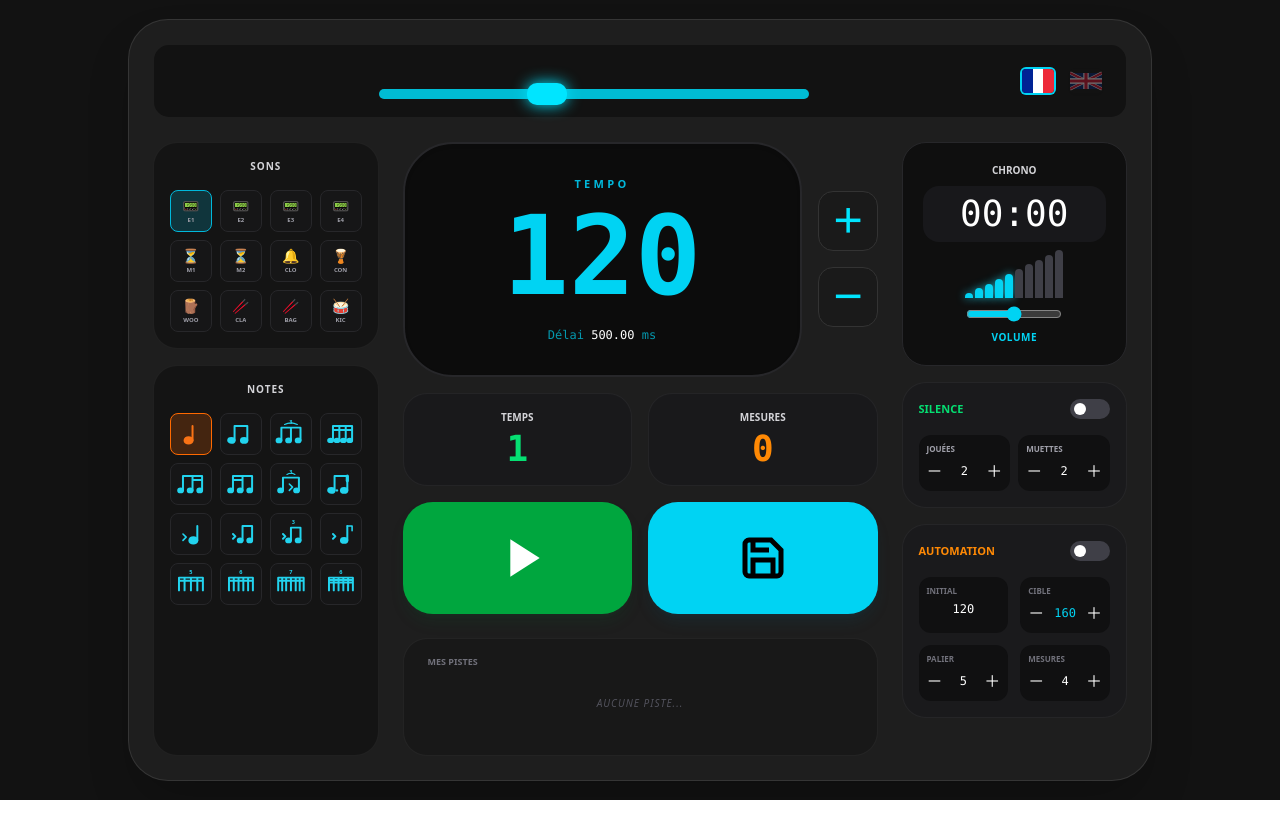
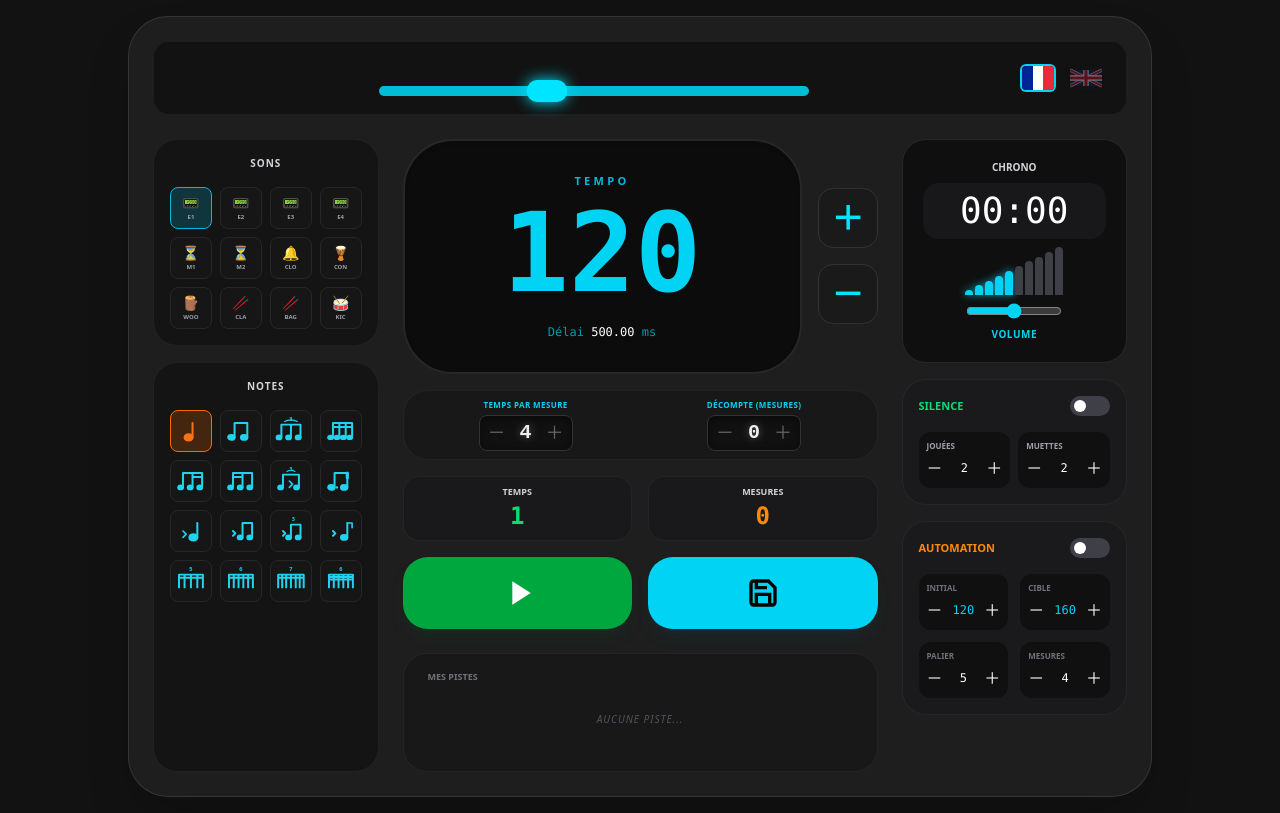
Before and after one commit to Thomas92230/metronome-music, a Next.js app: page / in a window 1280 px wide. Built offline with nearby package versions, Linux system fonts and the light colour scheme.

Commit message:
beats per bar/precount bars

```diff
--- a/app/page.tsx
+++ b/app/page.tsx
@@ -6,31 +6,48 @@ import { useMetronome } from "../hooks/useMetronome";
 import { VolumeControl } from "../components/Volume.Control";
 
 // ==========================================================
-// --- HOOK POUR LE DÉFILEMENT RAPIDE (LONG PRESS) ---
+// --- UTILS & HOOKS ---
 // ==========================================================
-function useLongPress(callback: () => void, ms = 150) {
+
+function useLongPress(callback: () => void) {
   const timerRef = useRef<NodeJS.Timeout | null>(null);
   const intervalRef = useRef<NodeJS.Timeout | null>(null);
+  const callbackRef = useRef(callback);
+
+  useEffect(() => {
+    callbackRef.current = callback;
+  }, [callback]);
 
   const start = useCallback(() => {
-    callback();
+    callbackRef.current();
+
     timerRef.current = setTimeout(() => {
-      intervalRef.current = setInterval(() => {
-        callback();
-      }, 50);
-    }, 500);
-  }, [callback]);
+      let speed = 150;
+      const run = () => {
+        callbackRef.current();
+        speed = Math.max(30, speed * 0.85);
+        intervalRef.current = setTimeout(run, speed);
+      };
+      run();
+    }, 400);
+  }, []);
 
   const stop = useCallback(() => {
     if (timerRef.current) clearTimeout(timerRef.current);
-    if (intervalRef.current) clearInterval(intervalRef.current);
+    if (intervalRef.current) clearTimeout(intervalRef.current);
   }, []);
 
-  return { onMouseDown: start, onMouseUp: stop, onMouseLeave: stop, onTouchStart: start, onTouchEnd: stop };
+  return {
+    onMouseDown: start,
+    onMouseUp: stop,
+    onMouseLeave: stop,
+    onTouchStart: start,
+    onTouchEnd: stop,
+  };
 }
 
 // ==========================================================
-// --- MOTEUR DE RENDU DES ICÔNES SVG ---
+// --- COMPOSANTS GRAPHIQUES (SVG) ---
 // ==========================================================
 const NoteIcon = ({ id, active }: { id: string; active: boolean }) => {
   const color = active ? "#f97316" : "#22d3ee";
@@ -92,7 +109,7 @@ const NoteIcon = ({ id, active }: { id: string; active: boolean }) => {
 };
 
 // ==========================================================
-// --- DONNÉES ET CONFIGURATION ---
+// --- CONSTANTES & TRADUCTIONS ---
 // ==========================================================
 interface SavedTrack { id: number; name: string; bpm: number; instrument: string; }
 
@@ -103,7 +120,8 @@ const translations = {
     jouees: "JOUÉES", muettes: "MUETTES", automation: "AUTOMATION",
     cible: "CIBLE", saveTitle: "ENREGISTRER LA PISTE",
     placeholder: "Nom de la piste...", cancel: "ANNULER", save: "VALIDER",
-    pistes: "MES PISTES", notes: "NOTES"
+    pistes: "MES PISTES", notes: "NOTES",
+    tempsParMesure: "Temps par mesure", decompte: "Décompte (mesures)"
   },
   en: {
     sons: "SOUNDS", tempo: "TEMPO", delai: "Delay", temps: "BEAT",
@@ -111,7 +129,8 @@ const translations = {
     jouees: "PLAYED", muettes: "MUTED", automation: "AUTOMATION",
     cible: "TARGET", saveTitle: "SAVE TRACK",
     placeholder: "Track name...", cancel: "CANCEL", save: "SAVE",
-    pistes: "MY TRACKS", notes: "NOTES"
+    pistes: "MY TRACKS", notes: "NOTES",
+    tempsParMesure: "Beats per measure", decompte: "Countdown (measures)"
   }
 };
 
@@ -124,14 +143,12 @@ const instruments = [
   { id: "sticks", name: "Bag", icon: "🥢" }, { id: "kick", name: "Kic", icon: "🥁" },
 ];
 
-const noteSubdivisions = [
+const noteSubdivisions: { id: Engine.Subdivision }[] = [
   { id: "quarter" }, { id: "eighth" }, { id: "triplet" }, { id: "sixteenth" },
   { id: "1e2d" }, { id: "2d1e" }, { id: "shuffle" }, { id: "1-4-16" },
   { id: "offbeat" }, { id: "2-4-16" }, { id: "2-3-trip" }, { id: "3-4-16" },
   { id: "quintolet" }, { id: "sextolet" }, { id: "septolet" }, { id: "trinaire" },
-] as const;
-
-type SubdivisionId = typeof noteSubdivisions[number]["id"];
+];
 
 // ==========================================================
 // --- COMPOSANT PRINCIPAL ---
@@ -143,11 +160,15 @@ export default function MetronomePro() {
   const [isPlaying, setIsPlaying] = useState(false);
   const [bpm, setBpm] = useState(120);
   const [activeInstrument, setActiveInstrument] = useState("elec_1");
-  const [activeSub, setActiveSub] = useState<SubdivisionId>("quarter");
+  const [activeSub, setActiveSub] = useState<Engine.Subdivision>("quarter");
   const [seconds, setSeconds] = useState(0);
   const [totalMeasures, setTotalMeasures] = useState(0);
   const [flash, setFlash] = useState(false);
   const [currentBeatState, setCurrentBeatState] = useState(0);
+
+  // --- NOUVEAUX ÉTATS ---
+  const [beatsPerMeasure, setBeatsPerMeasure] = useState(4);
+  const [countdownMeasures, setCountdownMeasures] = useState(0);
 
   const [silentMode, setSilentMode] = useState({ enabled: false, audible: 2, silent: 2 });
   const [automation, setAutomation] = useState({ enabled: false, targetBpm: 160, intervalValue: 4, step: 5 });
@@ -158,13 +179,38 @@ export default function MetronomePro() {
 
   const { currentBpm } = useMetronome();
   const displayBpm = isPlaying ? Math.round(currentBpm) : bpm;
-  const delayMs = (60000 / displayBpm).toFixed(2);
+  const delayMs = (60000 / (displayBpm || 1)).toFixed(2);
+
+  // --- LOGIQUE MÉTIER ---
+  const updateBpm = useCallback((val: number) => {
+    const newBpm = Math.min(Math.max(val, 10), 300);
+    setBpm(newBpm);
+    Engine.setTempo(newBpm);
+  }, []);
+
+  const handleBpmPlus = useLongPress(() => updateBpm(bpm + 1));
+  const handleBpmMinus = useLongPress(() => updateBpm(bpm - 1));
+
+  // Handlers pour Temps par mesure
+  const handleBeatsPlus = useLongPress(() => {
+    const newVal = Math.min(32, beatsPerMeasure + 1);
+    setBeatsPerMeasure(newVal);
+    Engine.setBeatsPerMeasure?.(newVal);
+  });
+  const handleBeatsMinus = useLongPress(() => {
+    const newVal = Math.max(1, beatsPerMeasure - 1);
+    setBeatsPerMeasure(newVal);
+    Engine.setBeatsPerMeasure?.(newVal);
+  });
+
+  // Handlers pour Décompte
+  const handleCountdownPlus = useLongPress(() => setCountdownMeasures(prev => Math.min(16, prev + 1)));
+  const handleCountdownMinus = useLongPress(() => setCountdownMeasures(prev => Math.max(0, prev - 1)));
 
   const handleAudiblePlus = useLongPress(() => setSilentMode(s => ({...s, audible: s.audible + 1})));
   const handleAudibleMinus = useLongPress(() => setSilentMode(s => ({...s, audible: Math.max(1, s.audible - 1)})));
   const handleSilentPlus = useLongPress(() => setSilentMode(s => ({...s, silent: s.silent + 1})));
   const handleSilentMinus = useLongPress(() => setSilentMode(s => ({...s, silent: Math.max(1, s.silent - 1)})));
-
   const handleTargetPlus = useLongPress(() => setAutomation(a => ({...a, targetBpm: Math.min(300, a.targetBpm + 1)})));
   const handleTargetMinus = useLongPress(() => setAutomation(a => ({...a, targetBpm: Math.max(10, a.targetBpm - 1)})));
   const handleStepPlus = useLongPress(() => setAutomation(a => ({...a, step: a.step + 1})));
@@ -172,12 +218,7 @@ export default function MetronomePro() {
   const handleIntervalPlus = useLongPress(() => setAutomation(a => ({...a, intervalValue: a.intervalValue + 1})));
   const handleIntervalMinus = useLongPress(() => setAutomation(a => ({...a, intervalValue: Math.max(1, a.intervalValue - 1)})));
 
-  // --- EFFETS ---
-
-  // Synchronise le Mode Silence avec le moteur audio
-  useEffect(() => {
-    Engine.setSilentMode(silentMode);
-  }, [silentMode]);
+  useEffect(() => { Engine.setSilentMode(silentMode); }, [silentMode]);
 
   useEffect(() => {
     const unsubscribe = Engine.onBeat((beat, isAccent) => {
@@ -193,11 +234,22 @@ export default function MetronomePro() {
     return () => unsubscribe();
   }, []);
 
-  const updateBpm = useCallback((val: number) => {
-    const newBpm = Math.min(Math.max(val, 10), 300);
-    setBpm(newBpm);
-    Engine.setTempo(newBpm);
-  }, []);
+  useEffect(() => {
+    Engine.setTempoRamp({
+      enabled: automation.enabled,
+      targetBpm: automation.targetBpm,
+      step: automation.step,
+      everyBars: automation.intervalValue
+    });
+  }, [automation]);
+
+  useEffect(() => {
+    let interval: NodeJS.Timeout | null = null;
+    if (isPlaying) {
+      interval = setInterval(() => setSeconds(s => s + 1), 1000);
+    }
+    return () => { if (interval) clearInterval(interval); };
+  }, [isPlaying]);
 
   const toggleMetronome = useCallback(async () => {
     if (isPlaying) {
@@ -225,23 +277,6 @@ export default function MetronomePro() {
     setSavedTracks(savedTracks.filter(t => t.id !== id));
   };
 
-  useEffect(() => {
-    Engine.setTempoRamp({
-      enabled: automation.enabled,
-      targetBpm: automation.targetBpm,
-      step: automation.step,
-      everyBars: automation.intervalValue
-    });
-  }, [automation]);
-
-  useEffect(() => {
-    let interval: NodeJS.Timeout | null = null;
-    if (isPlaying) {
-      interval = setInterval(() => setSeconds(s => s + 1), 1000);
-    }
-    return () => { if (interval) clearInterval(interval); };
-  }, [isPlaying]);
-
   return (
     <main className={`flex items-center justify-center min-h-screen transition-all duration-100 ${flash ? 'bg-cyan-500/20' : 'bg-[#121212]'} p-4 text-white font-sans`}>
 
@@ -254,6 +289,32 @@ export default function MetronomePro() {
         .btn-mini { @apply bg-black/40 hover:bg-white/10 text-white w-6 h-6 flex items-center justify-center rounded-md text-xs font-bold transition-all active:scale-90; }
         .tracks-scrollbar::-webkit-scrollbar { height: 6px; }
         .tracks-scrollbar::-webkit-scrollbar-thumb { background: #00bcd4; border-radius: 10px; }
+
+        .digital-display {
+           background: #111;
+           border-radius: 8px; /* Réduit */
+           padding: 2px 8px; /* Réduit */
+           display: flex;
+           align-items: center;
+           gap: 8px; /* Réduit */
+           box-shadow: inset 0 2px 10px rgba(0,0,0,0.5);
+           border: 1px solid #333;
+        }
+        .digital-value {
+           font-family: 'Courier New', monospace;
+           font-size: 20px; /* Réduit de 28px */
+           font-weight: 900;
+           color: #eee;
+           text-shadow: 0 0 10px rgba(255,255,255,0.3);
+           min-width: 24px; /* Réduit */
+           text-align: center;
+        }
+        .digital-btn {
+           color: #666;
+           font-size: 18px; /* Réduit de 24px */
+           transition: color 0.2s;
+        }
+        .digital-btn:hover { color: #fff; }
       `}</style>
 
       {isModalOpen && (
@@ -270,20 +331,16 @@ export default function MetronomePro() {
       )}
 
       <div className="bg-[#1e1e1e] w-full max-w-5xl p-6 rounded-[40px] shadow-2xl border border-white/10">
-
         <div className="flex items-center justify-between mb-6 gap-6 bg-black/40 p-3 px-6 rounded-2xl border border-white/5">
           <div className="px-4 mt-6 w-1/2 ml-[20%]">
-             <input type="range" min="10" max="300" value={bpm} onChange={(e) => updateBpm(parseInt(e.target.value))} className="tempo-slider" />
+              <input type="range" min="10" max="300" value={bpm} onChange={(e) => updateBpm(parseInt(e.target.value))} className="tempo-slider" />
           </div>
           <div className="flex gap-4 items-center">
-            {/* DRAPEAU FRANCAIS SVG */}
             <button onClick={() => setLang("fr")} className={`transition-all hover:scale-110 overflow-hidden rounded-sm w-8 h-6 flex shadow-sm ${lang === 'fr' ? 'ring-2 ring-cyan-400 opacity-100' : 'opacity-40'}`}>
               <div className="w-1/3 h-full bg-[#002395]"></div>
               <div className="w-1/3 h-full bg-white"></div>
               <div className="w-1/3 h-full bg-[#ED2939]"></div>
             </button>
-
-            {/* DRAPEAU ANGLAIS (UK) SVG */}
             <button onClick={() => setLang("en")} className={`transition-all hover:scale-110 overflow-hidden rounded-sm w-8 h-6 flex shadow-sm ${lang === 'en' ? 'ring-2 ring-cyan-400 opacity-100' : 'opacity-40'}`}>
               <svg xmlns="http://www.w3.org/2000/svg" viewBox="0 0 60 30" className="w-full h-full">
                 <clipPath id="s"><path d="M0,0 v30 h60 v-30 z"/></clipPath>
@@ -314,7 +371,7 @@ export default function MetronomePro() {
               <h3 className="text-[10px] font-black uppercase text-zinc-300 mb-4 tracking-widest text-center">{t.notes}</h3>
               <div className="grid grid-cols-4 gap-2">
                 {noteSubdivisions.map((sub) => (
-                  <button key={sub.id} onClick={() => { setActiveSub(sub.id); Engine.setSubdivision(sub.id as Parameters<typeof Engine.setSubdivision>[0]); }} className={`p-1 rounded-lg border transition-all hover:scale-105 flex items-center justify-center aspect-square ${activeSub === sub.id ? "border-orange-500 bg-orange-500/20" : "border-zinc-800 bg-zinc-900/50 hover:border-zinc-600"}`}>
+                  <button key={sub.id} onClick={() => { setActiveSub(sub.id); Engine.setSubdivision(sub.id); }} className={`p-1 rounded-lg border transition-all hover:scale-105 flex items-center justify-center aspect-square ${activeSub === sub.id ? "border-orange-500 bg-orange-500/20" : "border-zinc-800 bg-zinc-900/50 hover:border-zinc-600"}`}>
                     <NoteIcon id={sub.id} active={activeSub === sub.id} />
                   </button>
                 ))}
@@ -330,28 +387,50 @@ export default function MetronomePro() {
                 <div className="mt-4 text-cyan-400/70 font-mono text-xs">{t.delai} <span className="text-white">{delayMs}</span> ms</div>
               </div>
               <div className="flex flex-col gap-4">
-                <button onClick={() => updateBpm(bpm + 1)} className="btn-tempo">＋</button>
-                <button onClick={() => updateBpm(bpm - 1)} className="btn-tempo">－</button>
+                <button {...handleBpmPlus} className="btn-tempo">＋</button>
+                <button {...handleBpmMinus} className="btn-tempo">－</button>
               </div>
             </div>
 
+            {/* SECTION AJOUTÉE : TEMPS PAR MESURE & DÉCOMPTE (TAILLE RÉDUITE) */}
+            <div className="flex justify-around items-center bg-black/20 p-2 rounded-[25px] border border-white/5">
+               <div className="flex flex-col items-center gap-1">
+                  <span className="text-[8px] text-cyan-400 uppercase font-black tracking-wider">{t.tempsParMesure}</span>
+                  <div className="digital-display">
+                    <button {...handleBeatsMinus} className="digital-btn">－</button>
+                    <span className="digital-value">{beatsPerMeasure}</span>
+                    <button {...handleBeatsPlus} className="digital-btn">＋</button>
+                  </div>
+               </div>
+               <div className="flex flex-col items-center gap-1">
+                  <span className="text-[8px] text-cyan-400 uppercase font-black tracking-wider">{t.decompte}</span>
+                  <div className="digital-display">
+                    <button {...handleCountdownMinus} className="digital-btn">－</button>
+                    <span className="digital-value">{countdownMeasures}</span>
+                    <button {...handleCountdownPlus} className="digital-btn">＋</button>
+                  </div>
+               </div>
+            </div>
+
+            {/* SECTION TEMPS & MESURES (TAILLE RÉDUITE) */}
             <div className="grid grid-cols-2 gap-4">
-                <div className="bg-zinc-900/80 p-4 rounded-3xl border border-white/5 text-center">
-                  <span className="text-[10px] text-zinc-300 uppercase font-black block mb-1">{t.temps}</span>
-                  <div className="text-4xl font-mono font-black text-green-400">{currentBeatState + 1}</div>
+                <div className="bg-zinc-900/80 p-2 rounded-2xl border border-white/5 text-center">
+                  <span className="text-[9px] text-zinc-300 uppercase font-black block mb-0.5">{t.temps}</span>
+                  <div className="text-2xl font-mono font-black text-green-400">{currentBeatState + 1}</div>
                 </div>
-                <div className="bg-zinc-900/80 p-4 rounded-3xl border border-white/5 text-center">
-                  <span className="text-[10px] text-zinc-300 uppercase font-black block mb-1">{t.mesures}</span>
-                  <div className="text-4xl font-mono font-black text-orange-400">{totalMeasures}</div>
+                <div className="bg-zinc-900/80 p-2 rounded-2xl border border-white/5 text-center">
+                  <span className="text-[9px] text-zinc-300 uppercase font-black block mb-0.5">{t.mesures}</span>
+                  <div className="text-2xl font-mono font-black text-orange-400">{totalMeasures}</div>
                 </div>
             </div>
 
+            {/* BOUTONS PLAY ET ENREGISTRER (TAILLE RÉDUITE) */}
             <div className="flex gap-4">
-              <button onClick={toggleMetronome} className={`flex-1 py-6 rounded-[30px] flex justify-center items-center transition-all hover:brightness-110 active:scale-95 ${isPlaying ? 'bg-red-600 shadow-lg shadow-red-900/20' : 'bg-green-600 shadow-lg shadow-green-900/20'}`}>
-                {isPlaying ? <div className="w-10 h-10 bg-white rounded-lg" /> : <svg viewBox="0 0 24 24" fill="currentColor" className="w-16 h-16 text-white ml-2"><path d="M8 5v14l11-7z" /></svg>}
+              <button onClick={toggleMetronome} className={`flex-1 py-4 rounded-[25px] flex justify-center items-center transition-all hover:brightness-110 active:scale-95 ${isPlaying ? 'bg-red-600 shadow-lg shadow-red-900/20' : 'bg-green-600 shadow-lg shadow-green-900/20'}`}>
+                {isPlaying ? <div className="w-6 h-6 bg-white rounded-md" /> : <svg viewBox="0 0 24 24" fill="currentColor" className="w-10 h-10 text-white ml-1"><path d="M8 5v14l11-7z" /></svg>}
               </button>
-              <button onClick={() => setIsModalOpen(true)} className="flex-1 py-6 rounded-[30px] bg-cyan-400 flex justify-center items-center transition-all hover:brightness-110 active:scale-95 shadow-lg shadow-cyan-900/20">
-                <svg viewBox="0 0 24 24" fill="none" stroke="black" strokeWidth="2.5" className="w-12 h-12"><path d="M19 21H5a2 2 0 0 1-2-2V5a2 2 0 0 1 2-2h11l5 5v11a2 2 0 0 1-2 2z" /><polyline points="17 21 17 13 7 13 7 21" /><polyline points="7 3 7 8 15 8" /></svg>
+              <button onClick={() => setIsModalOpen(true)} className="flex-1 py-4 rounded-[25px] bg-cyan-400 flex justify-center items-center transition-all hover:brightness-110 active:scale-95 shadow-lg shadow-cyan-900/20">
+                <svg viewBox="0 0 24 24" fill="none" stroke="black" strokeWidth="2.5" className="w-8 h-8"><path d="M19 21H5a2 2 0 0 1-2-2V5a2 2 0 0 1 2-2h11l5 5v11a2 2 0 0 1-2 2z" /><polyline points="17 21 17 13 7 13 7 21" /><polyline points="7 3 7 8 15 8" /></svg>
               </button>
             </div>
 
@@ -360,12 +439,7 @@ export default function MetronomePro() {
               <div className="flex gap-3 overflow-x-visible tracks-scrollbar pb-3 px-2">
                 {savedTracks.length === 0 ? <div className="w-full text-center py-4 text-zinc-600 text-[10px] uppercase italic tracking-widest">Aucune piste...</div> : savedTracks.map((track) => (
                   <button key={track.id} onClick={() => updateBpm(track.bpm)} className="relative flex-shrink-0 bg-zinc-900/80 border border-white/10 rounded-2xl p-3 min-w-[120px] transition-all hover:border-cyan-500/50 hover:bg-zinc-800 isolate overflow-visible">
-                    <div
-                      onClick={(e) => deleteTrack(track.id, e)}
-                      className="absolute -top-1.5 -right-1.5 bg-red-600 text-white w-6 h-6 rounded-full flex items-center justify-center text-[10px] font-bold shadow-xl hover:bg-red-500 hover:scale-125 hover:rotate-90 transition-all duration-300 z-50 cursor-pointer pointer-events-auto"
-                    >
-                      ✕
-                    </div>
+                    <div onClick={(e) => deleteTrack(track.id, e)} className="absolute -top-1.5 -right-1.5 bg-red-600 text-white w-6 h-6 rounded-full flex items-center justify-center text-[10px] font-bold shadow-xl hover:bg-red-500 hover:scale-125 hover:rotate-90 transition-all duration-300 z-50 cursor-pointer pointer-events-auto">✕</div>
                     <div className="text-[10px] font-black text-cyan-400 truncate uppercase">{track.name}</div>
                     <div className="text-lg font-mono font-black text-white">{track.bpm} <span className="text-[10px] opacity-40">BPM</span></div>
                   </button>
@@ -408,7 +482,11 @@ export default function MetronomePro() {
               <div className="grid grid-cols-2 gap-3">
                 <div className="bg-black/40 rounded-xl p-2">
                   <span className="text-[8px] font-black uppercase text-zinc-500 block">Initial</span>
-                  <div className="text-xs font-mono text-center text-white mt-1">{bpm}</div>
+                  <div className="flex items-center justify-between mt-1">
+                    <button {...handleBpmMinus} className="btn-mini">－</button>
+                    <span className="text-xs font-mono text-cyan-400 mx-1">{bpm}</span>
+                    <button {...handleBpmPlus} className="btn-mini">＋</button>
+                  </div>
                 </div>
                 <div className="bg-black/40 rounded-xl p-2">
                   <span className="text-[8px] font-black uppercase text-zinc-500 block">Cible</span>
--- a/audio/metronomeEngine.ts
+++ b/audio/metronomeEngine.ts
@@ -183,14 +183,23 @@ function scheduler() {
   }
 }
 
+// --- EXPORTS ---
+
 export function setSilentMode(config: { enabled: boolean; audible: number; silent: number }) {
   silentMode = config;
 }
 
-export function setTimeSignature(beats: number) {
+/**
+ * Définit le nombre de temps par mesure.
+ * Utilisé par l'UI via le nom 'setBeatsPerMeasure'
+ */
+export function setBeatsPerMeasure(beats: number) {
   settings.beatsPerBar = beats;
   if (currentBeat >= beats) currentBeat = 0;
 }
+
+// Alias pour la compatibilité descendante si nécessaire
+export const setTimeSignature = setBeatsPerMeasure;
 
 export function setSubdivision(val: Subdivision) {
   settings.subdivision = val;
```
